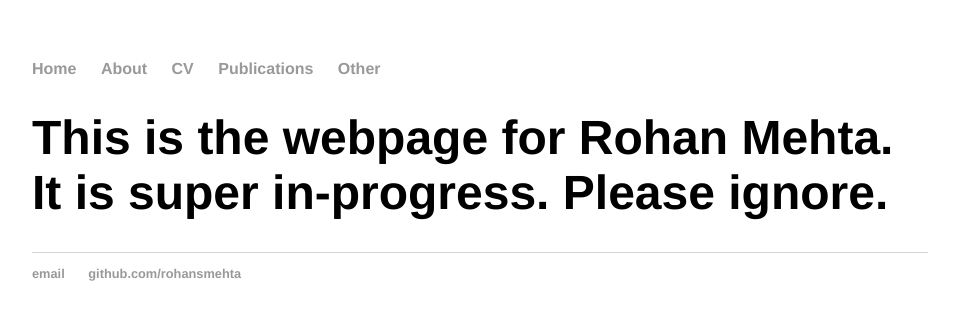
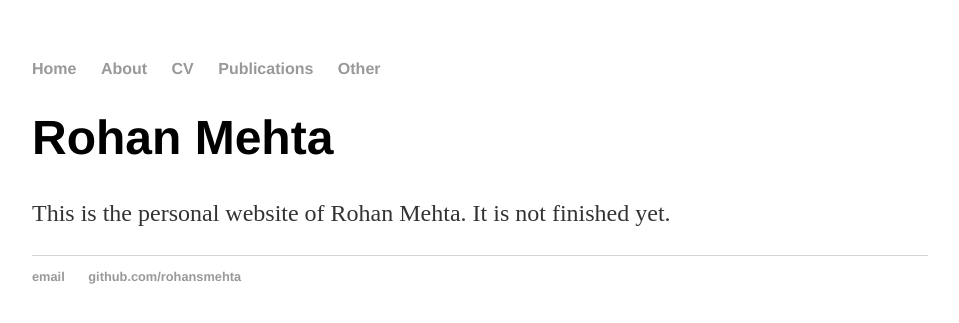
Before and after one commit to rohansmehta/rohansmehta.github.io, a Jekyll site: the page built from index.html, in a window 1280 px wide. Shown: the top 323 px of the page, without its empty margins (160-1119 px from the left). Built offline with Jekyll 4.4.1, drawn with Linux system fonts in a browser that asks for light colours.

Commit message:
Update index.html

```diff
--- a/index.html
+++ b/index.html
@@ -1,30 +1,8 @@
-<!DOCTYPE html>
-<html>
-	<head>
-		<title>Rohan Mehta</title>
-		<!-- link to main stylesheet -->
-		<link rel="stylesheet" type="text/css" href="/css/main.css">
-	</head>
-	<body>
-		<nav>
-    		<ul>
-        		<li><a href="/">Home</a></li>
-	        	<li><a href="/about">About</a></li>
-        		<li><a href="/cv">CV</a></li>
-        		<li><a href="/pubs">Publications</a></li>
-			<li><a href="/other">Other</a></li>
-    		</ul>
-		</nav>
-		<div class="container">
-    		<div class="blurb">
-        		<h1>This is the webpage for Rohan Mehta.  It is super in-progress. Please ignore.</h1>
-    		</div><!-- /.blurb -->
-		</div><!-- /.container -->
-		<footer>
-    		<ul>
-        		<li><a href="mailto:rohan.sushrut.mehta@emory.edu">email</a></li>
-        		<li><a href="https://github.com/rohansmehta">github.com/rohansmehta</a></li>
-			</ul>
-		</footer>
-	</body>
-</html>
+---
+layout: default
+title: Rohan Mehta
+---
+<div class="blurb">
+	<h1>Rohan Mehta</h1>
+	<p>This is the personal website of Rohan Mehta.  It is not finished yet.</p>
+</div><!-- /.blurb -->
```
